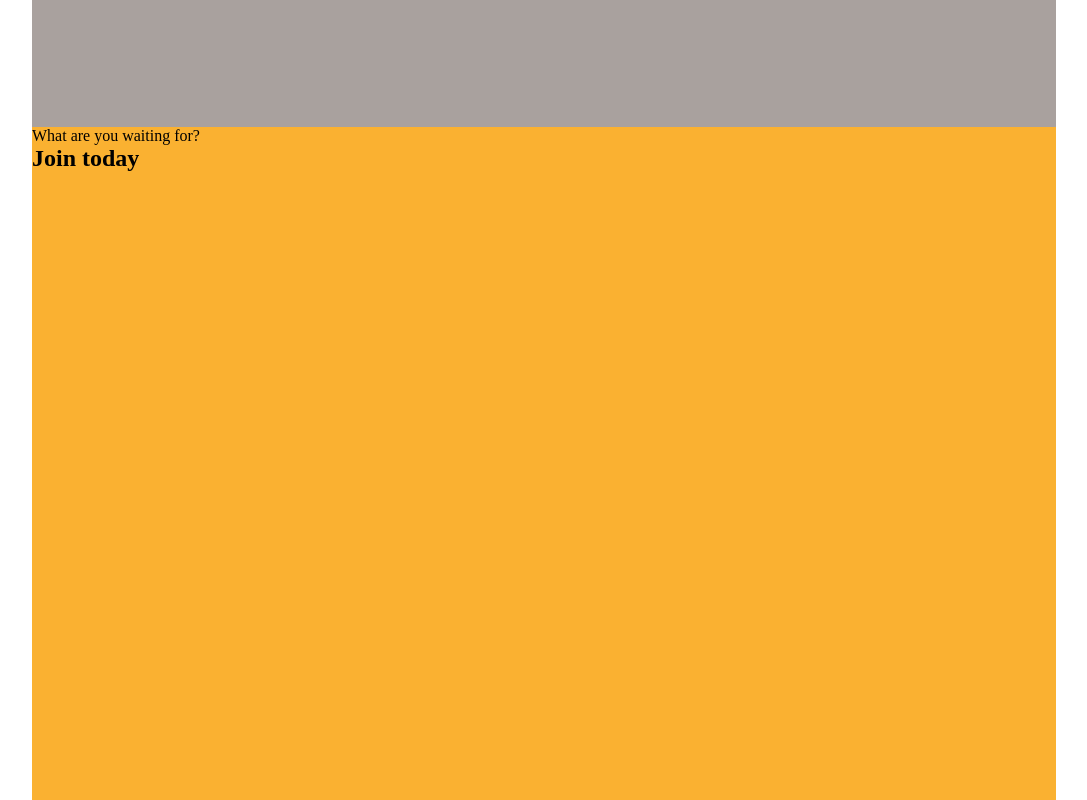
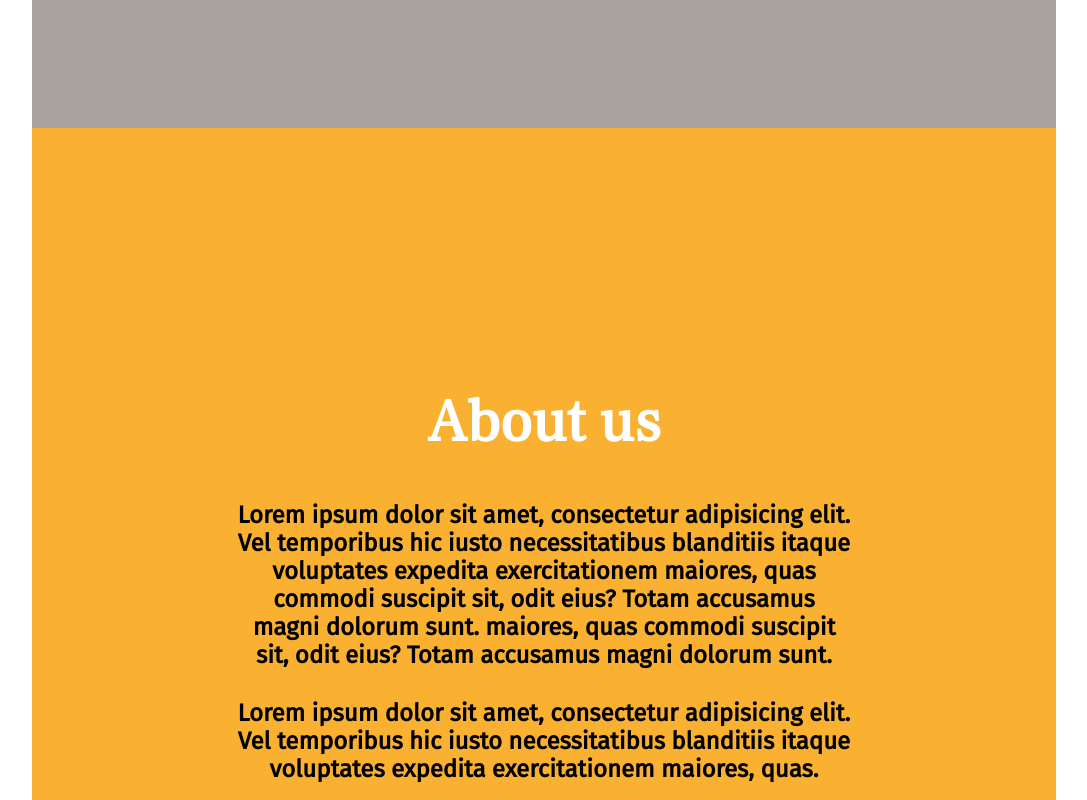
Before and after one commit to TechBoxNorth/insurance-project, a plain HTML site: page index.html in a window 1280 px wide. Shown: the part 1780-2580 px from the top of the page, without its empty margins (96-1183 px from the left). Drawn offline with Linux system fonts and the light colour scheme.

Commit message:
added the fonts, finished pre-version of mid section

```diff
--- a/index.html
+++ b/index.html
@@ -62,8 +62,19 @@
         </div>
         <div class="item3">
           <div class="msg">
-            <p>What are you waiting for?</p>
-            <h1>Join today</h1>
+            <h1>About us</h1>
+            <p>
+              Lorem ipsum dolor sit amet, consectetur adipisicing elit. Vel
+              temporibus hic iusto necessitatibus blanditiis itaque voluptates
+              expedita exercitationem maiores, quas commodi suscipit sit, odit
+              eius? Totam accusamus magni dolorum sunt. maiores, quas commodi
+              suscipit sit, odit eius? Totam accusamus magni dolorum sunt.
+            </p>
+            <p>
+              Lorem ipsum dolor sit amet, consectetur adipisicing elit. Vel
+              temporibus hic iusto necessitatibus blanditiis itaque voluptates
+              expedita exercitationem maiores, quas.
+            </p>
           </div>
         </div>
       </div>
--- a/style.css
+++ b/style.css
@@ -1,5 +1,25 @@
+@font-face {
+  font-family: "FiraSans";
+  src: url(fonts/FiraSans-Regular.ttf) format("truetype");
+}
+
+@font-face {
+  font-family: "FrankRuhlLibre";
+  src: url(fonts/FrankRuhlLibre-Regular.ttf) format("truetype");
+}
+
 * {
   margin: 0;
+}
+
+h1 {
+  font-family: "FrankRuhlLibre", Verdana, Geneva, Tahoma, sans-serif;
+}
+
+p,
+a {
+  font-family: "FiraSans", Verdana, Geneva, Tahoma, sans-serif;
+  font-weight: bold;
 }
 
 .top-section {
@@ -152,4 +172,21 @@ nav a {
   background-color: #fab131;
   grid-column: 1/3;
   grid-row: 2/3;
+  text-align: center;
+  padding-top: 25%;
+  padding-bottom: 25%;
 }
+
+.mid-grid .item3 h1 {
+  color: white;
+  font-size: 60px;
+  margin-bottom: 40px;
+}
+
+.mid-grid .item3 p {
+  font-size: 24px;
+  width: 60%;
+  margin-left: auto;
+  margin-right: auto;
+  margin-bottom: 30px;
+}
```
Also changed, not shown: fonts/FiraSans-Regular.ttf (added), fonts/FrankRuhlLibre-Regular.ttf (added).
